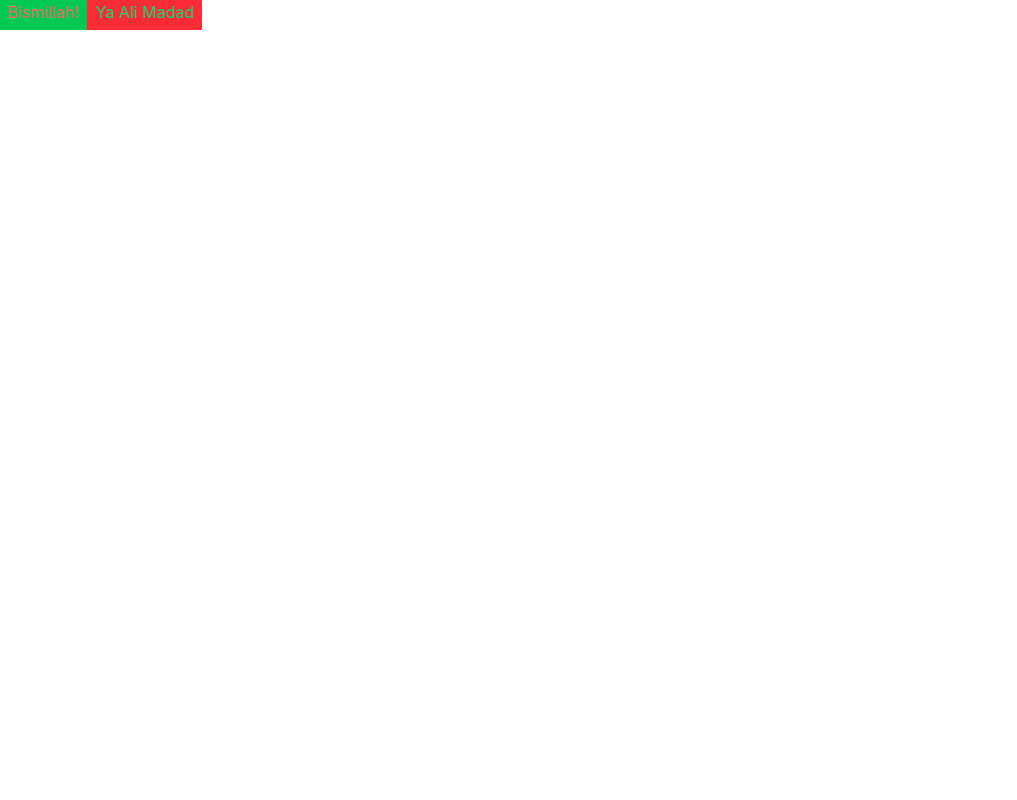
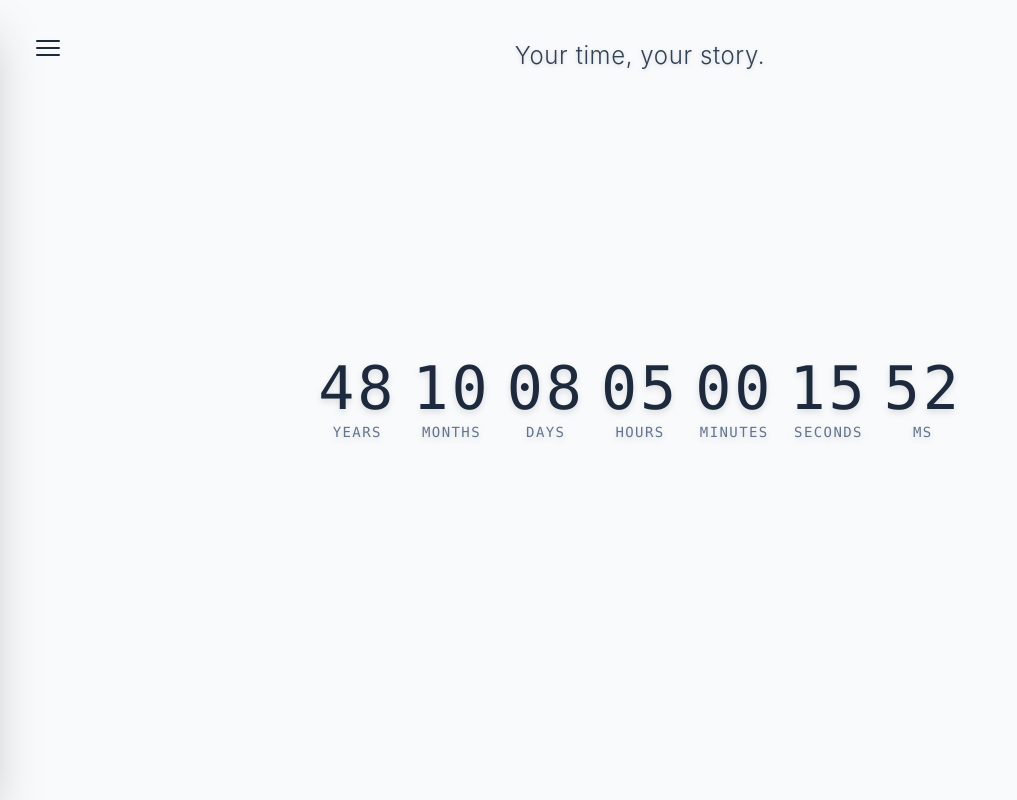
Before and after one commit to mirza-mohammad24/life-wallpaper, a React (Vite) app: page / in a window 1280 px wide. Shown: the whole page, without its empty margins (0-1017 px from the left). Built offline with nearby package versions, Linux system fonts and the light colour scheme.

Commit message:
feat: refactor App component to enhance structure and add theme handling

```diff
--- a/src/App.tsx
+++ b/src/App.tsx
@@ -1,16 +1,101 @@
-import './App.css'
+/**
+ * LIFE TIMELINE MASTER CONTROLLER
+ *
+ * This file serves as the root of the application. It is the single source of truth
+ * for user configuration and the central hub that connects the React declarative UI
+ * with the HTML5 Canvas imperative engine.
+ *
+ * ARCHITECTURAL RESPONSIBILITIES:
+ * 1. State Management: Initializes the app with data from localStorage.
+ * 2. Render Config Derivation: Transforms UserConfig into RenderConfig on the fly.
+ * 3. Theme Orchestration: Listens to OS-level theme changes if 'system' is selected,
+ * and applies the Tailwind `.dark` class to the absolute root of the DOM.
+ * 4. Prop Distribution: Passes exact, narrow props to child components to minimize
+ * unnecessary re-renders.
+ */
 
-function App() {
+import { useState, useEffect } from 'react';
+import type { UserConfig } from './types/life.types.ts';
+
+import { loadConfig, saveConfig } from './config/life.config.ts';
+import { buildRenderConfig } from './utils/life.render.ts';
+
+import LifeCanvas from './components/LifeCanvas.tsx';
+import SettingsOverlay from './components/SettingsOverlay.tsx';
+import CountdownTimer from './components/CountdownTimer.tsx';
+import PersonalMessage from './components/PersonalMessage.tsx';
+
+export default function App() {
+  // 1. Initialize State from Persistence Layer
+  const [userConfig, setUserConfig] = useState<UserConfig>(loadConfig());
+
+  // A dummy state to force a React re-render when the OS theme changes
+  const [, setSystemThemeTick] = useState(0);
+
+  // 2. System Theme Listener
+  useEffect(() => {
+    // Only listen to OS changes if the user specifically requested "system" theme
+    if (userConfig.theme !== 'system') return;
+
+    const mediaQuery = window.matchMedia('(prefers-color-scheme: dark)');
+
+    const handleChange = () => {
+      setSystemThemeTick((tick) => tick + 1);
+    };
+
+    // Modern browsers support addEventListener on MediaQueryList
+    mediaQuery.addEventListener('change', handleChange);
+
+    return () => {
+      mediaQuery.removeEventListener('change', handleChange);
+    };
+  }, [userConfig.theme]);
+
+  // 3. Derive Runtime Configuration
+  // This runs whenever userConfig changes OR when systemThemeTick forces a re-render
+  const renderConfig = buildRenderConfig(userConfig);
+  const isDark = renderConfig.themeMode === 'dark';
+
+  // 4. Update Handler
+  const handleConfigUpdate = (newConfig: UserConfig) => {
+    setUserConfig(newConfig);
+    saveConfig(newConfig);
+  };
+
   return (
-    <>
-      <div className="one bg-green-500 text-red-400 p-2 w-lg h-96 inline">
-        Bismillah!
+    // The outermost wrapper controls the global Tailwind theme.
+    // We toggle the 'dark' class here, and the rest of the app inherits it.
+    <div
+      className={`relative w-screen h-screen overflow-hidden transition-colors duration-500 ${
+        isDark ? 'dark bg-slate-950' : 'bg-slate-50'
+      }`}
+    >
+      {/* --- LAYER 1: CANVAS ENGINE (BACKGROUND) --- */}
+      {/* The canvas component handles its own z-index (-z-10) and full-screen sizing */}
+      <LifeCanvas renderConfig={renderConfig} />
+
+      {/* --- LAYER 2: REACT UI (FOREGROUND) --- */}
+      {/* pointer-events-none ensures the invisible wrapper doesn't block
+        interaction with the desktop behind the Lively Wallpaper.
+      */}
+      <div className="absolute inset-0 z-10 pointer-events-none">
+        {/* Settings Button & Drawer (Must re-enable pointer events) */}
+        <div className="pointer-events-auto">
+          <SettingsOverlay
+            currentConfig={userConfig}
+            onSave={handleConfigUpdate}
+          />
+        </div>
+
+        {/* Central High-Performance Timer */}
+        <CountdownTimer
+          dob={userConfig.dob}
+          expectancy={userConfig.expectancy}
+        />
+
+        {/* Bottom Message Banner */}
+        <PersonalMessage message={renderConfig.message} />
       </div>
-      <div className="two bg-red-500 text-green-400 p-2 w-lg h-96 inline">
-        Ya Ali Madad
-      </div>
-    </>
-  )
+    </div>
+  );
 }
-
-export default App
```
